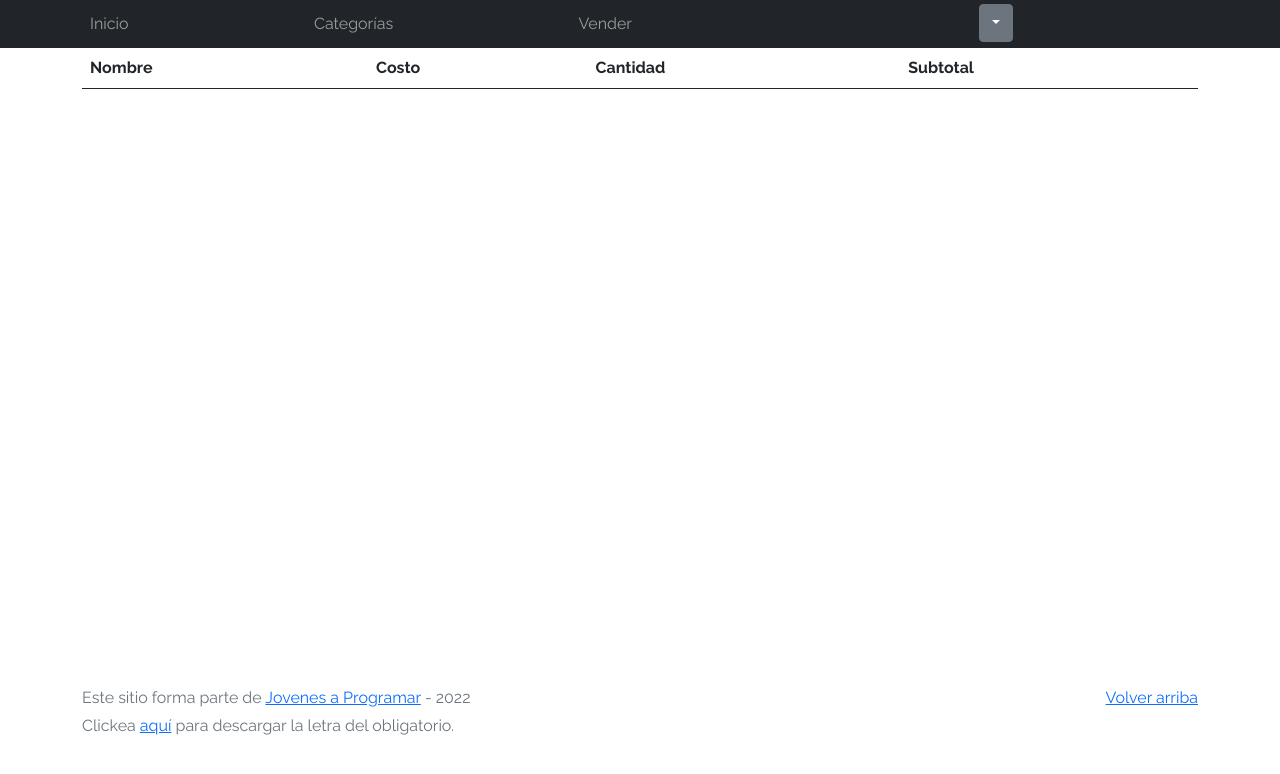
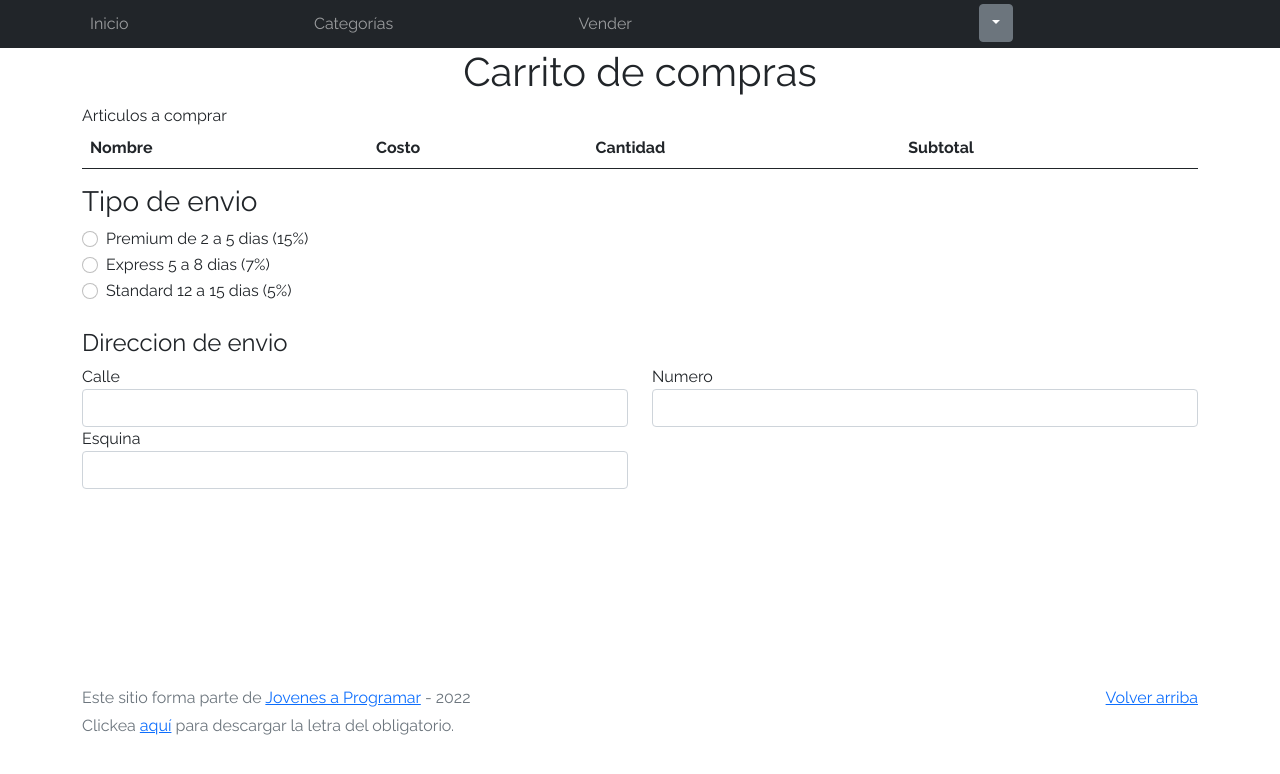
Before and after one commit to MicaelaRavera/individual, a plain HTML site: page cart.html in a window 1280 px wide. Drawn offline with Linux system fonts and the light colour scheme; no server answers.

Commit message:
se hicieron los compos de texto para la parte de envios

```diff
--- a/cart.html
+++ b/cart.html
@@ -54,6 +54,9 @@
   </nav>
   <main>
     <div class="container">
+    <div class="align-baseline">
+    <h1 class="text-center">Carrito de compras</h1>
+    <p1  class="text-start" >Articulos a comprar</p1>
     <table class="table" >
       <thead>
         <tr>
@@ -66,8 +69,44 @@
       <tbody id="carrito">
        </tbody>
     </table>
+    <h3>Tipo de envio</h3>
+    <div class="form-check">
+      <input class="form-check-input" type="radio" name="flexRadioDefault" >
+      <label class="form-check-label" for="flexRadioDefault1">
+        Premium de 2 a 5 dias (15%)
+      </label>
+    </div>
+    <div class="form-check">
+      <input class="form-check-input" type="radio" name="flexRadioDefault" >
+      <label class="form-check-label" for="flexRadioDefault1">
+        Express 5 a 8 dias (7%)
+      </label>
+    </div>
+    <div class="form-check">
+      <input class="form-check-input" type="radio" name="flexRadioDefault" >
+      <label class="form-check-label" for="flexRadioDefault1">
+       Standard 12 a 15 dias (5%)
+      </label>
+    </div>
+    <br>
+    <h4>Direccion de envio</h4>
+    <form>
+      <div class="row">
+        <div class="col-6">
+        <label for="formGroupExampleInput">Calle</label>
+          <input type="text" class="form-control" >
+        </div>
+        <div class="col-6">
+          <label for="formGroupExampleInput">Numero</label>
+          <input type="text" class="form-control" >
+        </div>
+      <div class="col-6">
+        <label for="formGroupExampleInput">Esquina</label>
+        <input type="text" class="form-control">
+      </div>
+    </form>
   </main>
-
+  </div>
   <footer class="text-muted">
     <div class="container">
       <p class="float-end">
```
